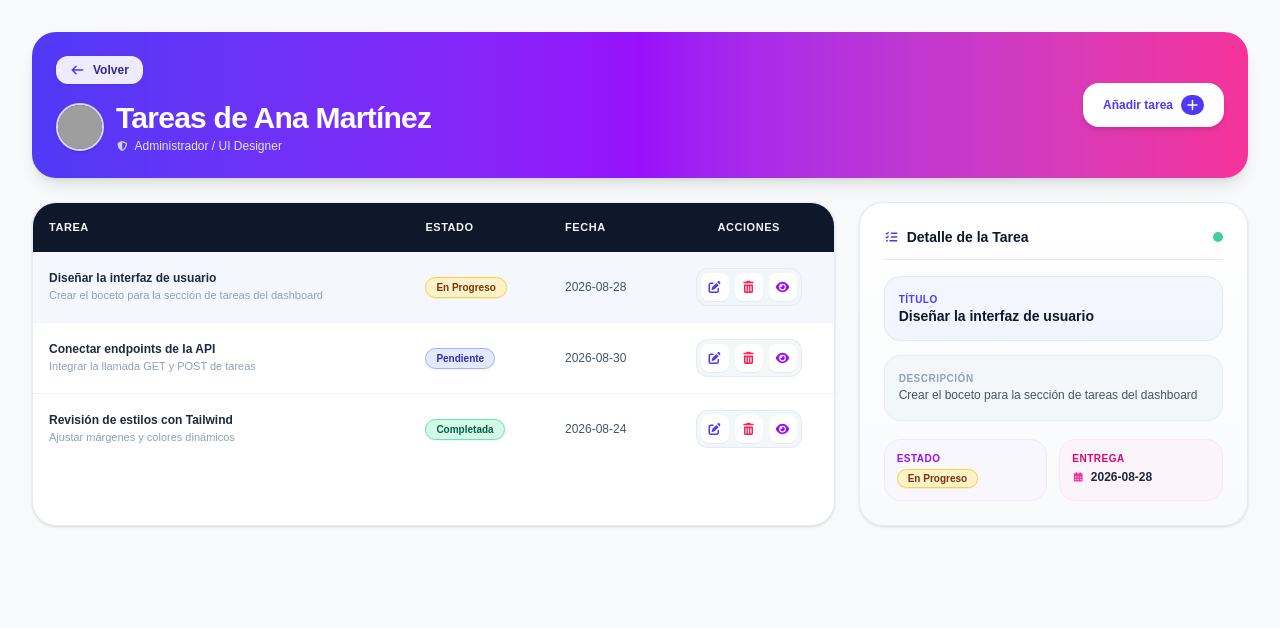
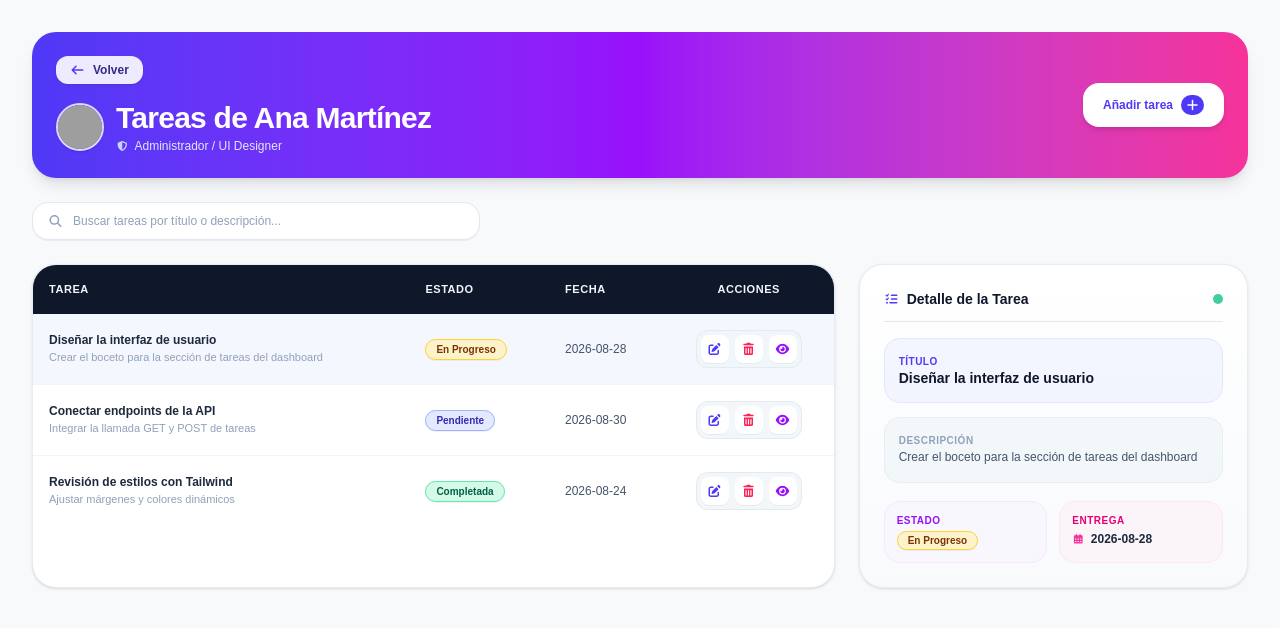
Before and after one commit to fabiola-gonzales-sandoval/practica1, a Next.js app in the folder proyecto1-dap-main/: page /dashboard/users in a window 1280 px wide. Shown: the top 628 px of the page. Built offline with nearby package versions, Linux system fonts and the light colour scheme; grey boxes are pictures that could not be loaded.

Commit message:
canbios en users

```diff
--- a/proyecto1-dap-main/app/dashboard/users/page.tsx
+++ b/proyecto1-dap-main/app/dashboard/users/page.tsx
@@ -12,10 +12,10 @@ import {
   faTasks,
   faCalendarAlt,
   faUserCircle,
-  faShieldHalved
+  faShieldHalved,
+  faSearch
 } from "@fortawesome/free-solid-svg-icons";
 
-// Tipado del Usuario
 interface User {
   id: string;
   name: string;
@@ -31,7 +31,6 @@ interface Task {
   dueDate: string;
 }
 
-// Datos de prueba para el usuario activo
 const currentUser: User = {
   id: "usr_101",
   name: "Ana Martínez",
@@ -69,6 +68,15 @@ export default function UserTasksPage() {
   const [tasks] = useState<Task[]>(initialTasks);
   const [selectedTask, setSelectedTask] = useState<Task | null>(initialTasks[0]);
 
+  // Estado para controlar el buscador
+  const [searchQuery, setSearchQuery] = useState("");
+
+  // Filtro en tiempo real de tareas
+  const filteredTasks = tasks.filter((task) =>
+    task.title.toLowerCase().includes(searchQuery.toLowerCase()) ||
+    task.description.toLowerCase().includes(searchQuery.toLowerCase())
+  );
+
   const getStatusColor = (status: Task["status"]) => {
     switch (status) {
       case "Completada":
@@ -83,10 +91,9 @@ export default function UserTasksPage() {
   return (
     <div className="p-8 max-w-7xl mx-auto space-y-6 bg-slate-50/50 min-h-screen">
 
-      {/* Banner de Encabezado con Datos del Usuario (User) */}
+      {/* Banner de Encabezado */}
       <div className="relative overflow-hidden rounded-3xl bg-gradient-to-r from-indigo-600 via-purple-600 to-pink-500 p-6 text-white shadow-lg">
         <div className="relative z-10 flex flex-col sm:flex-row sm:items-center sm:justify-between gap-6">
-
           <div className="space-y-3">
             <button
               type="button"
@@ -97,7 +104,6 @@ export default function UserTasksPage() {
               <span>Volver</span>
             </button>
 
-            {/* Badge de Info del Usuario */}
             <div className="flex items-center gap-3 pt-1">
               {user.avatarUrl ? (
                 <img
@@ -120,7 +126,6 @@ export default function UserTasksPage() {
             </div>
           </div>
 
-          {/* Botón Añadir Tarea (+) Destacado */}
           <button
             type="button"
             className="inline-flex items-center justify-center gap-2 px-5 py-3 bg-white text-indigo-600 hover:bg-indigo-50 rounded-2xl text-xs font-bold transition-all shadow-md hover:shadow-xl cursor-pointer transform hover:-translate-y-0.5 active:translate-y-0 self-start sm:self-auto"
@@ -131,10 +136,22 @@ export default function UserTasksPage() {
         </div>
       </div>
 
-      {/* Contenedor Principal: Lista/Tabla a la izquierda y Panel a la derecha */}
+      {/* Barra de Búsqueda Integrada */}
+      <div className="relative max-w-md">
+        <FontAwesomeIcon icon={faSearch} className="absolute left-4 top-1/2 -translate-y-1/2 text-slate-400 text-xs" />
+        <input
+          type="text"
+          placeholder="Buscar tareas por título o descripción..."
+          value={searchQuery}
+          onChange={(e) => setSearchQuery(e.target.value)}
+          className="w-full pl-10 pr-4 py-2.5 bg-white border border-slate-200 rounded-2xl text-xs text-slate-800 placeholder-slate-400 focus:outline-none focus:ring-2 focus:ring-indigo-500/20 focus:border-indigo-500 shadow-2xs transition-all"
+        />
+      </div>
+
+      {/* Contenedor Principal */}
       <div className="grid grid-cols-1 lg:grid-cols-3 gap-6">
 
-        {/* Tabla de Tareas (2/3 de ancho) */}
+        {/* Tabla de Tareas (2/3) */}
         <div className="lg:col-span-2 bg-white border border-slate-200/80 rounded-3xl shadow-sm overflow-hidden">
           <div className="overflow-x-auto">
             <table className="w-full text-left border-collapse">
@@ -147,7 +164,8 @@ export default function UserTasksPage() {
                 </tr>
               </thead>
               <tbody className="divide-y divide-slate-100 text-xs">
-                {tasks.map((task) => {
+                {filteredTasks.length > 0 ? (
+                  filteredTasks.map((task) => {
                     const isSelected = selectedTask?.id === task.id;
                     return (
                       <tr
@@ -169,7 +187,6 @@ export default function UserTasksPage() {
                         </td>
                         <td className="p-4 text-slate-600 font-medium">{task.dueDate}</td>
 
-                      {/* Botones de acción coloridos */}
                         <td className="p-4 text-center">
                           <div className="inline-flex items-center gap-1.5 bg-slate-100/80 p-1 rounded-xl border border-slate-200/80">
                             <button
@@ -198,13 +215,20 @@ export default function UserTasksPage() {
                         </td>
                       </tr>
                     );
-                })}
+                  })
+                ) : (
+                  <tr>
+                    <td colSpan={4} className="p-8 text-center text-slate-400 text-xs">
+                      No se encontraron tareas con el término "{searchQuery}".
+                    </td>
+                  </tr>
+                )}
               </tbody>
             </table>
           </div>
         </div>
 
-        {/* Panel Lateral Derecho Con Tarjetas de Color (1/3 de ancho) */}
+        {/* Panel Lateral Derecho */}
         <div className="bg-gradient-to-b from-white to-slate-50 border border-slate-200/80 rounded-3xl p-6 shadow-sm h-fit space-y-4">
           <div className="flex items-center justify-between pb-3 border-b border-slate-200">
             <h2 className="text-sm font-extrabold text-slate-900 flex items-center gap-2">
```
Lines whose indentation alone changed are shown as unchanged.
